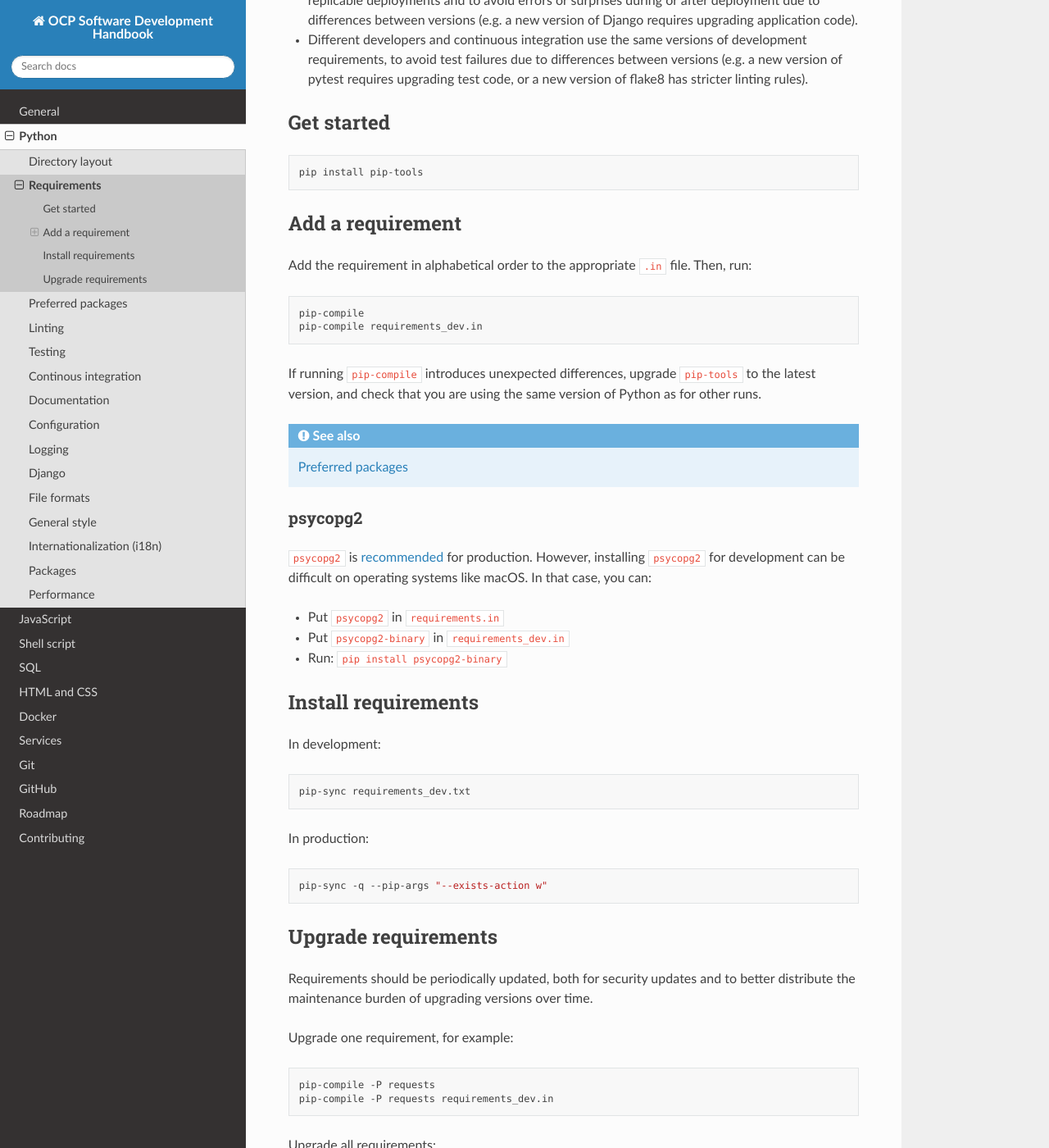
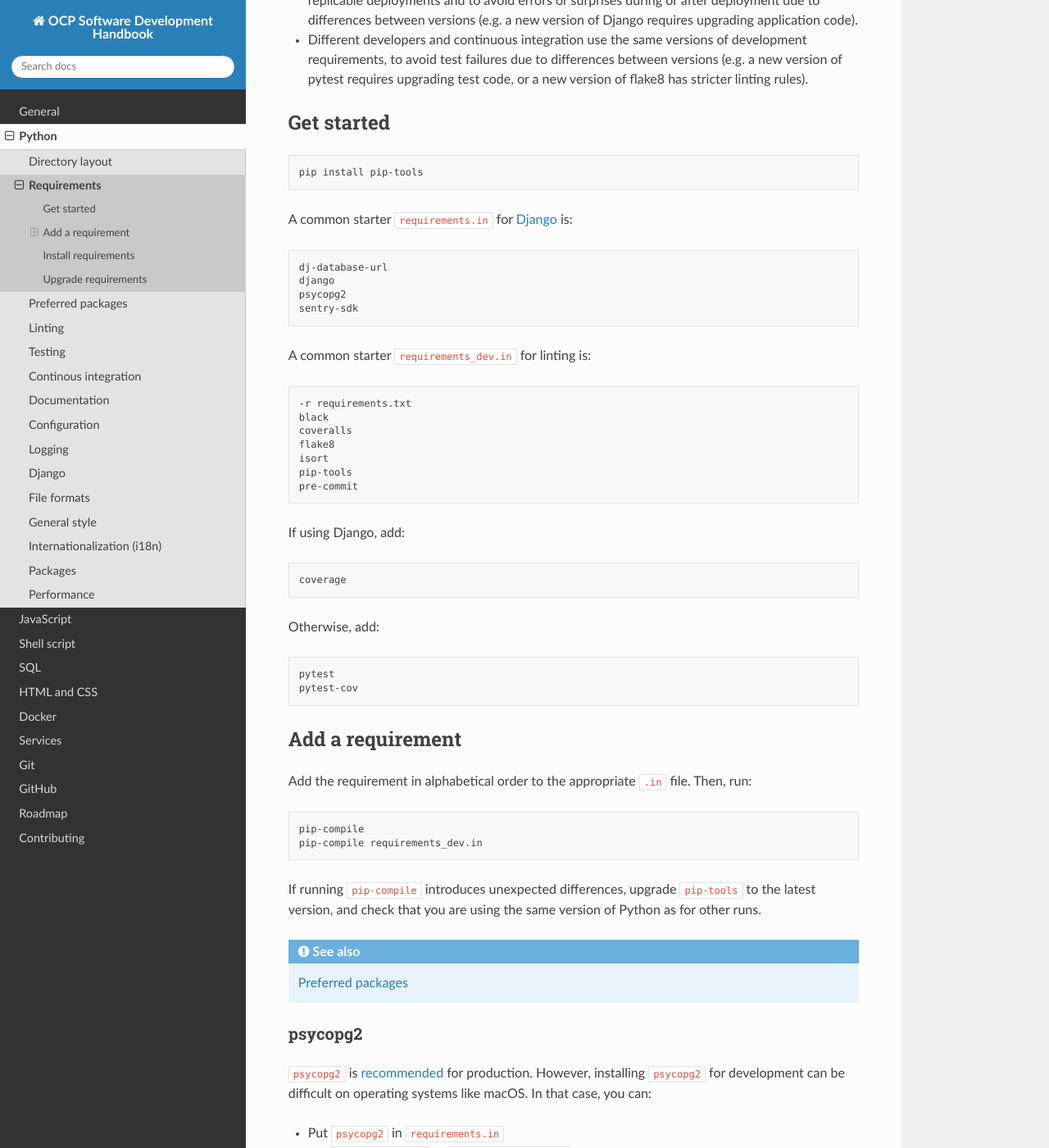
Before and after one commit to open-contracting/software-development-handbook, a Sphinx documentation site: the page built from docs/python/requirements.rst, in a window 1280 px wide and 1400 px high, scrolled down 734 px. Shown: the whole window at 82% size. Built offline with Sphinx 7.4.7 and the Read the Docs theme 2.0.0, drawn with Linux system fonts in a browser that asks for light colours.

Commit message:
python/requirements: Add samples

```diff
--- a/docs/python/requirements.rst
+++ b/docs/python/requirements.rst
@@ -31,6 +31,40 @@ Get started
 .. code-block:: bash
 
    pip install pip-tools
+
+A common starter ``requirements.in`` for :doc:`django` is:
+
+.. code-block:: none
+
+   dj-database-url
+   django
+   psycopg2
+   sentry-sdk
+
+A common starter ``requirements_dev.in`` for linting is:
+
+.. code-block:: none
+
+   -r requirements.txt
+   black
+   coveralls
+   flake8
+   isort
+   pip-tools
+   pre-commit
+
+If using Django, add:
+
+.. code-block:: none
+
+   coverage
+
+Otherwise, add:
+
+.. code-block:: none
+
+   pytest
+   pytest-cov
 
 Add a requirement
 -----------------
```
